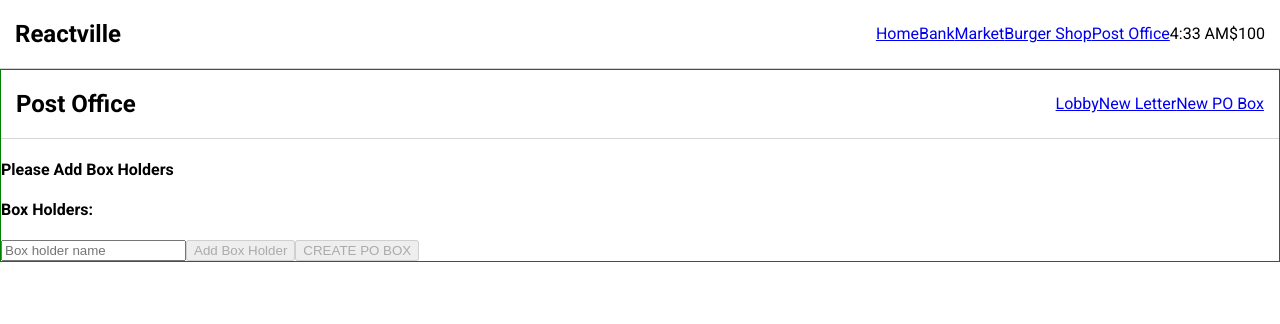
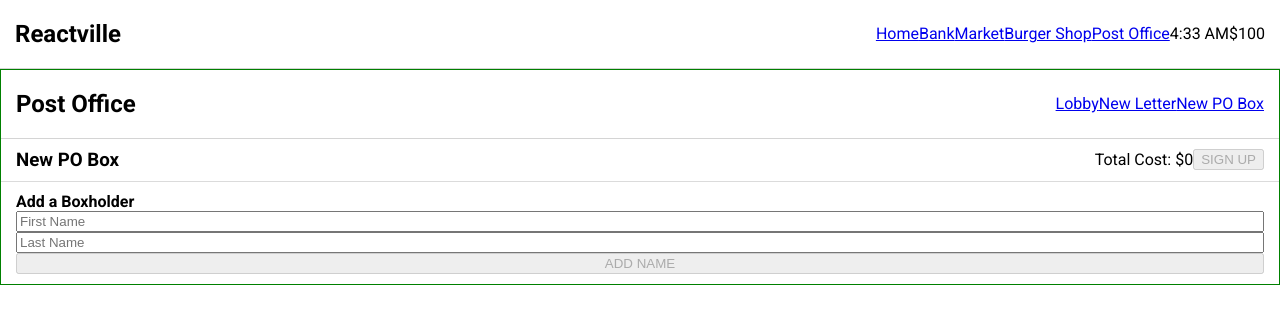
Before and after one commit to whlong1/reactville, a React (Create React App) app: page /postoffice/boxes/new in a window 1280 px wide. Shown: the top 324 px of the page. Built offline with nearby package versions, Linux system fonts and the light colour scheme.

Commit message:
build layout of new box component, remove status component

```diff
--- a/src/PostOffice/NewBox/BoxHolders.jsx
+++ b/src/PostOffice/NewBox/BoxHolders.jsx
@@ -2,12 +2,12 @@ import React from "react"
 
 const BoxHolders = (props) => {
   return (
-    <div>
-      <h4>Box Holders:</h4>
+    <div className="box-holders">
+      {props.boxHolders.length ? <h4>Box Holders:</h4> : <h4>Add a Boxholder</h4>}
       {props.boxHolders.map((name, idx) => (
         <div key={idx}>
           <p>{name}</p>
-          <button onClick={()=>props.removeBoxHolder(name)}>Remove</button>
+          <button onClick={() => props.removeBoxHolder(name)}>Remove</button>
         </div>
       ))}
     </div>
--- a/src/PostOffice/NewBox/NewBox.jsx
+++ b/src/PostOffice/NewBox/NewBox.jsx
@@ -2,14 +2,16 @@ import React, { useState } from "react"
 import { useNavigate } from "react-router-dom"
 
 import BoxHolders from "./BoxHolders"
-import Status from './Status'
 
 const NewBox = (props) => {
   const navigate = useNavigate()
-  const [holder, setHolder] = useState('')
   const [status, setStatus] = useState('')
   const [boxHolders, setBoxHolders] = useState([])
+  const [firstName, setFirstName] = useState('')
+  const [lastName, setLastName] = useState('')
+
   const costOfBox = boxHolders.length * 10
+  const fullName = firstName + ' ' + lastName
 
   const handleSubmit = () => {
     if (props.createBox(boxHolders, costOfBox)) {
@@ -20,35 +22,45 @@ const NewBox = (props) => {
     }
   }
 
-  const handleRedirect = () => {
-    setTimeout(() => {
-      navigate('/postoffice', { replace: true })
-    }, 2000)
-  }
+  const handleRedirect = () => setTimeout(() => navigate('/postoffice', { replace: true }), 2000)
 
   const addBoxHolder = () => {
-    if (!boxHolders.includes(holder)) {
-      setBoxHolders([...boxHolders, holder])
-      setHolder('')
+    if (!boxHolders.includes(fullName)) {
+      setBoxHolders([...boxHolders, fullName])
+      setFirstName('')
+      setLastName('')
     } else {
       setStatus('Duplicate Name')
-      setHolder('')
+      setFirstName('')
+      setLastName('')
     }
   }
 
-  const removeBoxHolder = (name) => {
-    setBoxHolders(boxHolders.filter((holder) => holder !== name))
-  }
+  const removeBoxHolder = (name) => setBoxHolders(boxHolders.filter((holder) => holder !== name))
 
-  if (status) { return <Status status={status} setStatus={setStatus} /> }
+  if (status) return (
+    <div>
+      <h3>{status}</h3>
+      {status !== 'Success' && <button onClick={() => setStatus('')}>Return</button>}
+    </div>
+  )
 
   return (
-    <div>
-      {costOfBox ? <h4>Cost: ${costOfBox} </h4> : <h4>Please Add Box Holders</h4>}
-      <BoxHolders boxHolders={boxHolders} removeBoxHolder={removeBoxHolder} />
-      <input placeholder="Box holder name" type="text" name="holder" value={holder} onChange={(e) => setHolder(e.target.value)} />
-      <button disabled={!holder.length} onClick={addBoxHolder}>Add Box Holder</button>
-      <button disabled={!boxHolders.length} onClick={handleSubmit}>CREATE PO BOX</button>
+    <div className="new-box">
+
+      <header>
+        <h3>New PO Box</h3>
+        <p>Total Cost: ${costOfBox}</p>
+        <button disabled={!boxHolders.length} onClick={handleSubmit}>SIGN UP</button>
+      </header>
+
+      <section>
+        <BoxHolders boxHolders={boxHolders} removeBoxHolder={removeBoxHolder} />
+        <input placeholder="First Name" type="text" name="firstName" value={firstName} onChange={(e) => setFirstName(e.target.value)} />
+        <input placeholder="Last Name" type="text" name="lastName" value={lastName} onChange={(e) => setLastName(e.target.value)} />
+        <button disabled={!firstName || !lastName} onClick={addBoxHolder}>ADD NAME</button>
+      </section>
+
     </div>
   )
 }
--- a/src/PostOffice/NewBox/Status.jsx
+++ /dev/null
@@ -1,15 +0,0 @@
-import React from "react"
-
-const Status = (props) => {
-
-  if (props.status === 'Success') { return <h3>Success Message here</h3> }
-
-  return (
-    <div>
-      <h3>{props.status}</h3>
-      <button onClick={() => props.setStatus(0)}>Return</button>
-    </div>
-  )
-}
-
-export default Status
--- a/src/PostOffice/mail.css
+++ b/src/PostOffice/mail.css
@@ -55,6 +55,7 @@
 
 .new-letter header {
   display: flex;
+  align-items: center;
   justify-content: flex-end;
   padding: 10px 15px 10px 15px;
   border-bottom: 1px solid #dbdbdb;
@@ -64,3 +65,32 @@
   margin: 0;
   margin-right: auto;
 }
+
+
+.new-box header {
+  display: flex;
+  align-items: center;
+  justify-content: flex-end;
+  padding: 10px 15px 10px 15px;
+  border-bottom: 1px solid #dbdbdb;
+}
+
+.new-box header h3 {
+  margin: 0;
+  margin-right: auto;
+}
+
+.new-box section {
+  display: flex;
+  flex-direction: column;
+  padding: 10px 15px 10px 15px;
+}
+
+.box-holders h4, p {
+  margin: 0;
+}
+
+.box-holders div {
+  display: flex;
+  align-items: center;
+}
```
